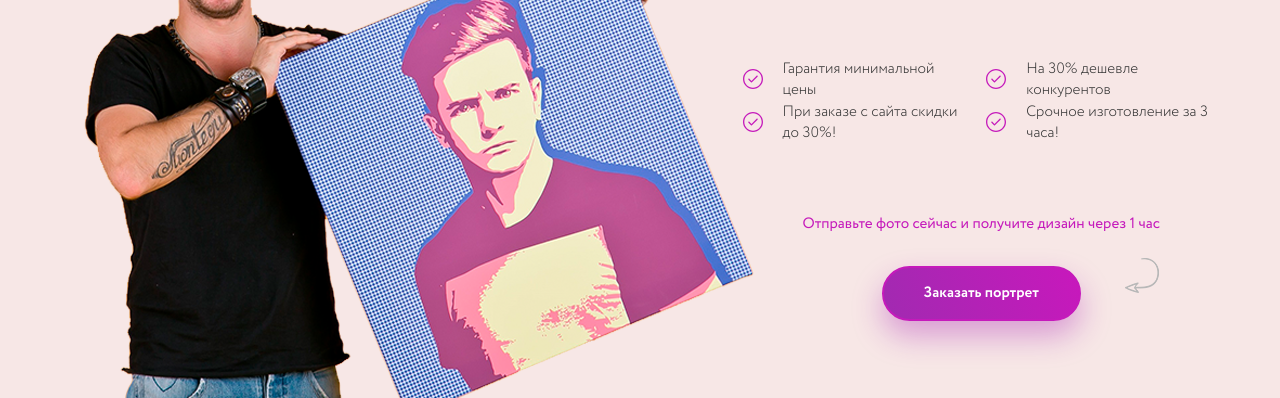
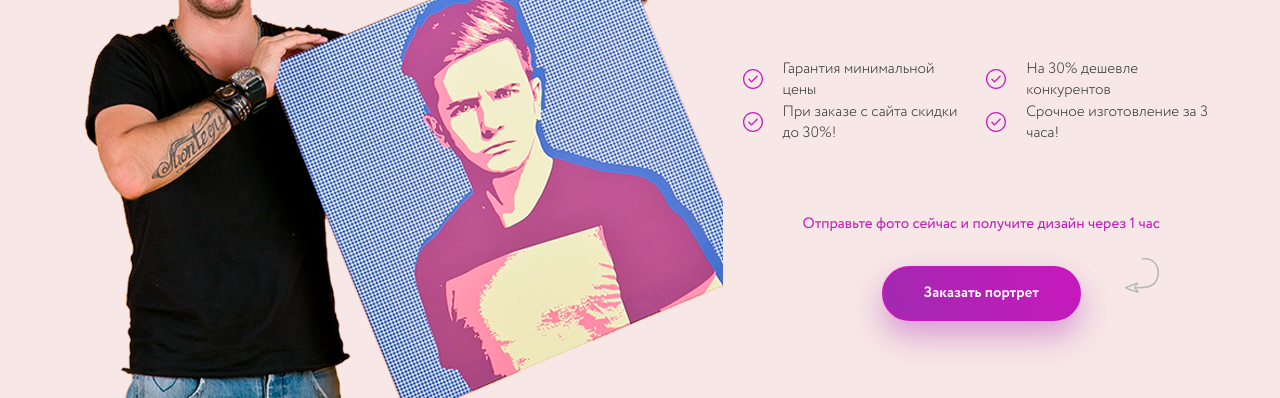
Before and after one commit to Ig0reHa/Diplom, a plain HTML site: page index.html in a window 1280 px wide. Shown: the part 402-800 px from the top of the page. Drawn offline with Linux system fonts and the light colour scheme; a web font is replaced by a local one.

Commit message:
Add files via upload

```diff
--- a/css/main.css
+++ b/css/main.css
@@ -1776,3 +1776,13 @@ h4 {
 .feedback-block {
   margin-left: 40px;
 }
+
+.main-slider {
+  overflow: hidden;
+}
+
+.main-slider-wrapper {
+  max-height: 669px;
+  transition: transform .5s;
+  will-change: transform;
+}
```
